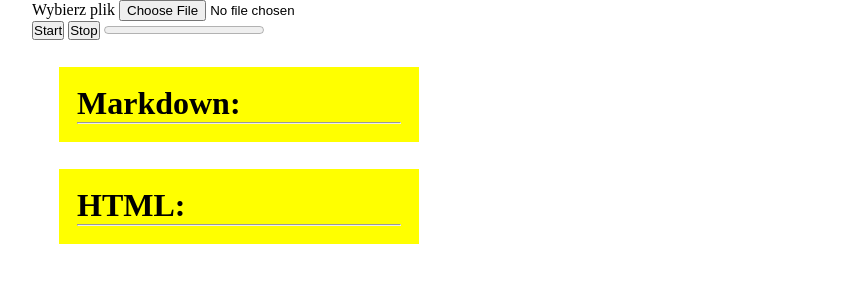
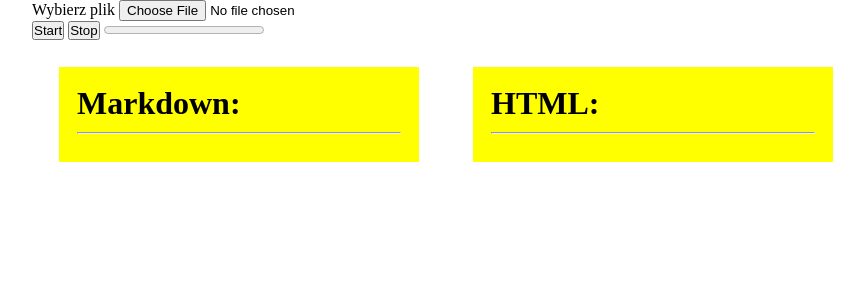
Before and after one commit to mngweb/bfe_week3_ex5, a plain HTML site: page index.html in a window 1280 px wide. Shown: the whole page, without its empty margins (158-1022 px from the left). Drawn offline with Linux system fonts and the light colour scheme.

Commit message:
Zadanie 3.5

```diff
--- a/css/styles.css
+++ b/css/styles.css
@@ -10,12 +10,12 @@
     margin: 0 auto;
 }
 
-#markup{
+#markdown{
     display: flex;
     align-items: start;
 }
 
-#markup hr{
+#markdown hr{
     margin: 10px 0;
 }
 
```
